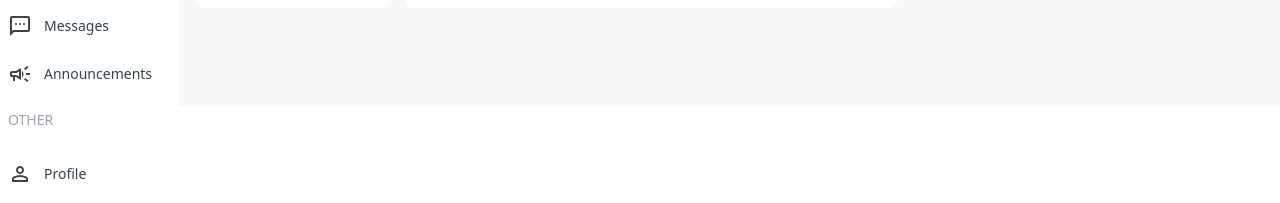
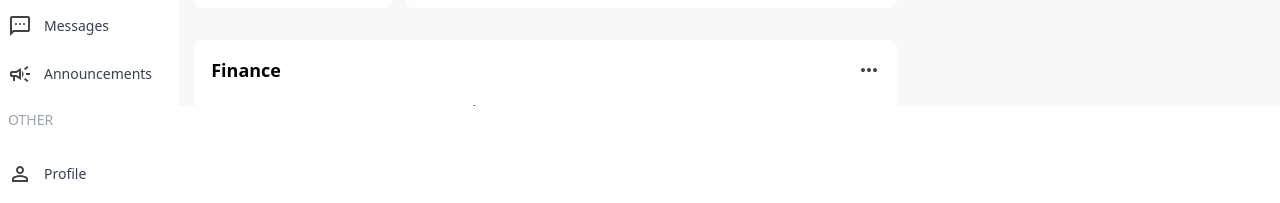
Before and after one commit to thitiphongD/SCM, a Next.js app: page /admin in a window 1280 px wide. Shown: the part 694-897 px from the top of the page. Built offline with nearby package versions, Linux system fonts and the light colour scheme.

Commit message:
calendar

```diff
--- a/src/app/(dashboard)/admin/page.tsx
+++ b/src/app/(dashboard)/admin/page.tsx
@@ -1,5 +1,6 @@
 import AttendanceChart from "@/app/components/charts/AttendanceChart";
 import CountChart from "@/app/components/charts/CountChart";
+import FinanceChart from "@/app/components/charts/FinanceChart";
 import UserCard from "@/app/components/UserCard";
 import React from "react";
 
@@ -21,6 +22,9 @@
             <AttendanceChart />
           </div>
         </div>
+        <div className="w-full h-[500px]">
+          <FinanceChart />
+        </div>
       </div>
       <div className="w-full lg:w-1/3">R</div>
     </div>
--- a/src/app/components/charts/CountChart.tsx
+++ b/src/app/components/charts/CountChart.tsx
@@ -23,7 +23,7 @@
 
 const CountChart = () => {
   return (
-    <div className="bg-white rounded-xl w-full h-full p-4">
+    <div className="bg-white rounded-lg w-full h-full p-4">
       <div className="flex justify-between items-center">
         <h1 className="text-lg font-semibold">Students</h1>
         <MoreIcon />
--- /dev/null
+++ b/src/app/components/charts/FinanceChart.tsx
@@ -0,0 +1,130 @@
+"use client";
+import React from "react";
+import {
+  LineChart,
+  Line,
+  XAxis,
+  YAxis,
+  CartesianGrid,
+  Tooltip,
+  Legend,
+  ResponsiveContainer,
+} from "recharts";
+import { MoreIcon } from "../icon/UtilIcon";
+
+const data = [
+  {
+    name: "Jan",
+    income: 4000,
+    expense: 2400,
+  },
+  {
+    name: "Feb",
+    income: 3500,
+    expense: 2000,
+  },
+  {
+    name: "Mar",
+    income: 4500,
+    expense: 2200,
+  },
+  {
+    name: "Apr",
+    income: 5000,
+    expense: 2600,
+  },
+  {
+    name: "May",
+    income: 4700,
+    expense: 2800,
+  },
+  {
+    name: "Jun",
+    income: 5200,
+    expense: 3000,
+  },
+  {
+    name: "Jul",
+    income: 5100,
+    expense: 2700,
+  },
+  {
+    name: "Aug",
+    income: 5300,
+    expense: 3200,
+  },
+  {
+    name: "Sep",
+    income: 4800,
+    expense: 2900,
+  },
+  {
+    name: "Oct",
+    income: 4900,
+    expense: 3100,
+  },
+  {
+    name: "Nov",
+    income: 4600,
+    expense: 2500,
+  },
+  {
+    name: "Dec",
+    income: 5500,
+    expense: 3400,
+  },
+];
+
+const FinanceChart = () => {
+  return (
+    <div className="bg-white rounded-lg w-full h-full p-4">
+      <div className="flex justify-between items-center">
+        <h1 className="text-lg font-semibold">Finance</h1>
+        <MoreIcon />
+      </div>
+      <ResponsiveContainer width="100%" height="90%">
+        <LineChart
+          width={500}
+          height={300}
+          data={data}
+          margin={{
+            top: 5,
+            right: 30,
+            left: 20,
+            bottom: 5,
+          }}
+        >
+          <CartesianGrid strokeDasharray="3 3" stroke="#ddd" />
+          <XAxis
+            dataKey="name"
+            axisLine={false}
+            tick={{ fill: "#d1d5db" }}
+            tickLine={false}
+            tickMargin={20}
+          />
+          <YAxis axisLine={false} tick={{ fill: "#d1d5db" }} tickLine={false} />
+          <Tooltip />
+          <Legend
+            align="center"
+            verticalAlign="top"
+            wrapperStyle={{ paddingTop: "10px", paddingBottom: "30px" }}
+          />
+          <Line
+            type="monotone"
+            dataKey="income"
+            stroke="#122740"
+            strokeWidth={5}
+          />
+          <Line
+            type="monotone"
+            dataKey="expense"
+            stroke="#54a1a1"
+            strokeWidth={5}
+          />
+        </LineChart>
+      </ResponsiveContainer>
+    </div>
+  );
+};
+
+export default FinanceChart;
```
